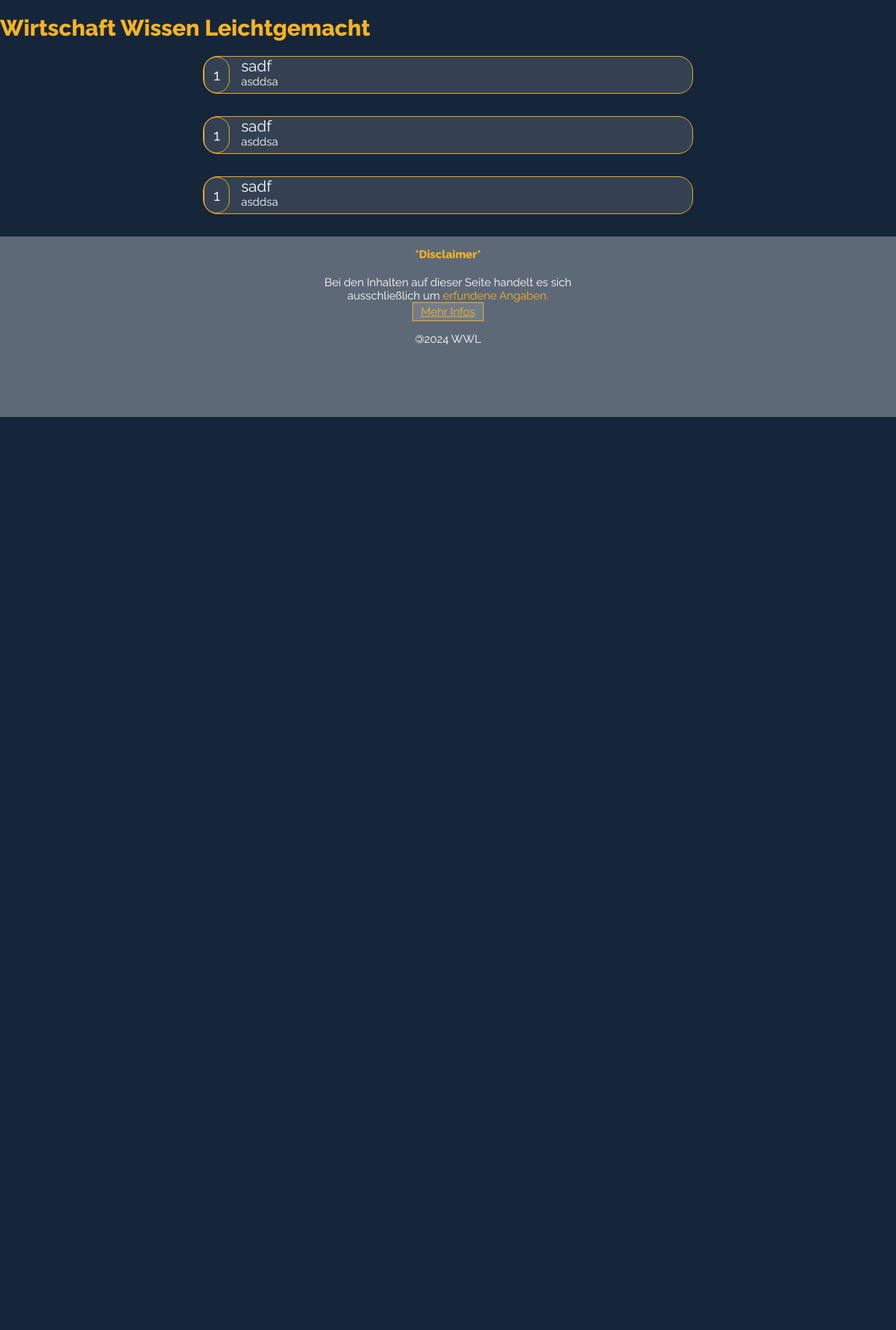
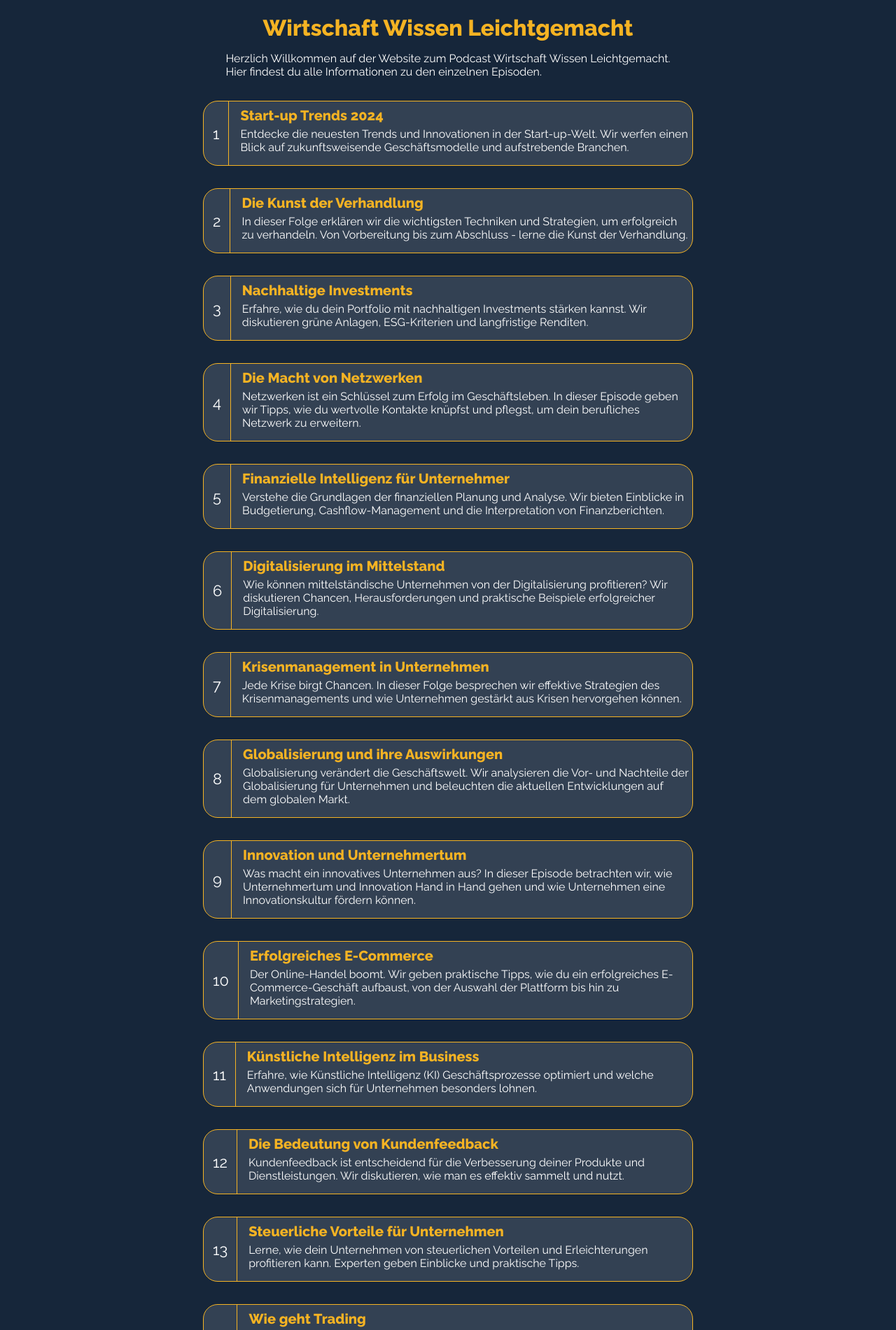
Before and after one commit to wirtschaft-wissen-leichtgemacht/wwl, a PHP site: page / in a window 1280 px wide. Shown: the part 34-1935 px from the top of the page at 70% size. Before the commit the page ends 630 px from the top, so only its background shows below. Run offline with PHP 8.4, Linux system fonts and the light colour scheme.

Commit message:
✨ add all episodes to index file

```diff
--- a/index.html
+++ b/index.html
@@ -37,30 +37,431 @@
         </nav>
         <main>
             <h1>Wirtschaft Wissen Leichtgemacht</h1>
+            <p>
+                Herzlich Willkommen auf der Website zum Podcast Wirtschaft
+                Wissen Leichtgemacht. <br />
+                Hier findest du alle Informationen zu den einzelnen Episoden.
+            </p>
+
             <div class="mainContainer">
                 <div class="mainSpace1"></div>
                 <div class="episode">
                     <div class="episodeNum">1</div>
-                    <div class="episodeTitle">sadf</div>
-                    <div class="description">asddsa</div>
+                    <div class="episodeTitle">
+                        <h2>Start-up Trends 2024</h2>
+                    </div>
+                    <div class="description">
+                        Entdecke die neuesten Trends und Innovationen in der
+                        Start-up-Welt. Wir werfen einen Blick auf
+                        zukunftsweisende Geschäftsmodelle und aufstrebende
+                        Branchen.
+                    </div>
                 </div>
                 <div class="mainSpace2"></div>
             </div>
             <div class="mainContainer">
                 <div class="mainSpace1"></div>
                 <div class="episode">
-                    <div class="episodeNum">1</div>
-                    <div class="episodeTitle">sadf</div>
-                    <div class="description">asddsa</div>
+                    <div class="episodeNum">2</div>
+                    <div class="episodeTitle">
+                        <h2>Die Kunst der Verhandlung</h2>
+                    </div>
+                    <div class="description">
+                        In dieser Folge erklären wir die wichtigsten Techniken
+                        und Strategien, um erfolgreich zu verhandeln. Von
+                        Vorbereitung bis zum Abschluss - lerne die Kunst der
+                        Verhandlung.
+                    </div>
                 </div>
                 <div class="mainSpace2"></div>
             </div>
             <div class="mainContainer">
                 <div class="mainSpace1"></div>
                 <div class="episode">
-                    <div class="episodeNum">1</div>
-                    <div class="episodeTitle">sadf</div>
-                    <div class="description">asddsa</div>
+                    <div class="episodeNum">3</div>
+                    <div class="episodeTitle">
+                        <h2>Nachhaltige Investments</h2>
+                    </div>
+                    <div class="description">
+                        Erfahre, wie du dein Portfolio mit nachhaltigen
+                        Investments stärken kannst. Wir diskutieren grüne
+                        Anlagen, ESG-Kriterien und langfristige Renditen.
+                    </div>
+                </div>
+                <div class="mainSpace2"></div>
+            </div>
+            <div class="mainContainer">
+                <div class="mainSpace1"></div>
+                <div class="episode">
+                    <div class="episodeNum">4</div>
+                    <div class="episodeTitle">
+                        <h2>Die Macht von Netzwerken</h2>
+                    </div>
+                    <div class="description">
+                        Netzwerken ist ein Schlüssel zum Erfolg im
+                        Geschäftsleben. In dieser Episode geben wir Tipps, wie
+                        du wertvolle Kontakte knüpfst und pflegst, um dein
+                        berufliches Netzwerk zu erweitern.
+                    </div>
+                </div>
+                <div class="mainSpace2"></div>
+            </div>
+            <div class="mainContainer">
+                <div class="mainSpace1"></div>
+                <div class="episode">
+                    <div class="episodeNum">5</div>
+                    <div class="episodeTitle">
+                        <h2>Finanzielle Intelligenz für Unternehmer</h2>
+                    </div>
+                    <div class="description">
+                        Verstehe die Grundlagen der finanziellen Planung und
+                        Analyse. Wir bieten Einblicke in Budgetierung,
+                        Cashflow-Management und die Interpretation von
+                        Finanzberichten.
+                    </div>
+                </div>
+                <div class="mainSpace2"></div>
+            </div>
+            <div class="mainContainer">
+                <div class="mainSpace1"></div>
+                <div class="episode">
+                    <div class="episodeNum">6</div>
+                    <div class="episodeTitle">
+                        <h2>Digitalisierung im Mittelstand</h2>
+                    </div>
+                    <div class="description">
+                        Wie können mittelständische Unternehmen von der
+                        Digitalisierung profitieren? Wir diskutieren Chancen,
+                        Herausforderungen und praktische Beispiele erfolgreicher
+                        Digitalisierung.
+                    </div>
+                </div>
+                <div class="mainSpace2"></div>
+            </div>
+            <div class="mainContainer">
+                <div class="mainSpace1"></div>
+                <div class="episode">
+                    <div class="episodeNum">7</div>
+                    <div class="episodeTitle">
+                        <h2>Krisenmanagement in Unternehmen</h2>
+                    </div>
+                    <div class="description">
+                        Jede Krise birgt Chancen. In dieser Folge besprechen wir
+                        effektive Strategien des Krisenmanagements und wie
+                        Unternehmen gestärkt aus Krisen hervorgehen können.
+                    </div>
+                </div>
+                <div class="mainSpace2"></div>
+            </div>
+            <div class="mainContainer">
+                <div class="mainSpace1"></div>
+                <div class="episode">
+                    <div class="episodeNum">8</div>
+                    <div class="episodeTitle">
+                        <h2>Globalisierung und ihre Auswirkungen</h2>
+                    </div>
+                    <div class="description">
+                        Globalisierung verändert die Geschäftswelt. Wir
+                        analysieren die Vor- und Nachteile der Globalisierung
+                        für Unternehmen und beleuchten die aktuellen
+                        Entwicklungen auf dem globalen Markt.
+                    </div>
+                </div>
+                <div class="mainSpace2"></div>
+            </div>
+            <div class="mainContainer">
+                <div class="mainSpace1"></div>
+                <div class="episode">
+                    <div class="episodeNum">9</div>
+                    <div class="episodeTitle">
+                        <h2>Innovation und Unternehmertum</h2>
+                    </div>
+                    <div class="description">
+                        Was macht ein innovatives Unternehmen aus? In dieser
+                        Episode betrachten wir, wie Unternehmertum und
+                        Innovation Hand in Hand gehen und wie Unternehmen eine
+                        Innovationskultur fördern können.
+                    </div>
+                </div>
+                <div class="mainSpace2"></div>
+            </div>
+            <div class="mainContainer">
+                <div class="mainSpace1"></div>
+                <div class="episode">
+                    <div class="episodeNum">10</div>
+                    <div class="episodeTitle">
+                        <h2>Erfolgreiches E-Commerce</h2>
+                    </div>
+                    <div class="description">
+                        Der Online-Handel boomt. Wir geben praktische Tipps, wie
+                        du ein erfolgreiches E-Commerce-Geschäft aufbaust, von
+                        der Auswahl der Plattform bis hin zu
+                        Marketingstrategien.
+                    </div>
+                </div>
+                <div class="mainSpace2"></div>
+            </div>
+            <div class="mainContainer">
+                <div class="mainSpace1"></div>
+                <div class="episode">
+                    <div class="episodeNum">11</div>
+                    <div class="episodeTitle">
+                        <h2>Künstliche Intelligenz im Business</h2>
+                    </div>
+                    <div class="description">
+                        Erfahre, wie Künstliche Intelligenz (KI)
+                        Geschäftsprozesse optimiert und welche Anwendungen sich
+                        für Unternehmen besonders lohnen.
+                    </div>
+                </div>
+                <div class="mainSpace2"></div>
+            </div>
+            <div class="mainContainer">
+                <div class="mainSpace1"></div>
+                <div class="episode">
+                    <div class="episodeNum">12</div>
+                    <div class="episodeTitle">
+                        <h2>Die Bedeutung von Kundenfeedback</h2>
+                    </div>
+                    <div class="description">
+                        Kundenfeedback ist entscheidend für die Verbesserung
+                        deiner Produkte und Dienstleistungen. Wir diskutieren,
+                        wie man es effektiv sammelt und nutzt.
+                    </div>
+                </div>
+                <div class="mainSpace2"></div>
+            </div>
+            <div class="mainContainer">
+                <div class="mainSpace1"></div>
+                <div class="episode">
+                    <div class="episodeNum">13</div>
+                    <div class="episodeTitle">
+                        <h2>Steuerliche Vorteile für Unternehmen</h2>
+                    </div>
+                    <div class="description">
+                        Lerne, wie dein Unternehmen von steuerlichen Vorteilen
+                        und Erleichterungen profitieren kann. Experten geben
+                        Einblicke und praktische Tipps.
+                    </div>
+                </div>
+                <div class="mainSpace2"></div>
+            </div>
+            <div class="mainContainer">
+                <div class="mainSpace1"></div>
+                <div class="episode">
+                    <div class="episodeNum">14</div>
+                    <div class="episodeTitle"><h2>Wie geht Trading</h2></div>
+                    <div class="description">
+                        In dieser Folge geht es um die Grundlagen des Tradings.
+                        Wir erklären, wie du mit Aktien, Devisen und
+                        Kryptowährungen handelst und welche Risiken Trading mit
+                        sich bringt.
+                    </div>
+                </div>
+                <div class="mainSpace2"></div>
+            </div>
+            <div class="mainContainer">
+                <div class="mainSpace1"></div>
+                <div class="episode">
+                    <div class="episodeNum">15</div>
+                    <div class="episodeTitle">
+                        <h2>Marketing in der modernen Wirtschaft</h2>
+                    </div>
+                    <div class="description">
+                        Entdecke, wie sich Marketingstrategien weiterentwickeln
+                        und welche neuen Ansätze besonders effektiv sind, um
+                        Kunden zu erreichen.
+                    </div>
+                </div>
+                <div class="mainSpace2"></div>
+            </div>
+            <div class="mainContainer">
+                <div class="mainSpace1"></div>
+                <div class="episode">
+                    <div class="episodeNum">16</div>
+                    <div class="episodeTitle"><h2>Agiles Management</h2></div>
+                    <div class="description">
+                        Agile Methoden gewinnen immer mehr an Bedeutung. In
+                        dieser Folge beleuchten wir, wie Unternehmen agile
+                        Praktiken erfolgreich implementieren können.
+                    </div>
+                </div>
+                <div class="mainSpace2"></div>
+            </div>
+            <div class="mainContainer">
+                <div class="mainSpace1"></div>
+                <div class="episode">
+                    <div class="episodeNum">17</div>
+                    <div class="episodeTitle">
+                        <h2>Crowdfunding als Finanzierungsquelle</h2>
+                    </div>
+                    <div class="description">
+                        Erfahre, wie Crowdfunding funktioniert und wie es als
+                        Finanzierungsquelle für Projekte und Start-ups genutzt
+                        werden kann.
+                    </div>
+                </div>
+                <div class="mainSpace2"></div>
+            </div>
+            <div class="mainContainer">
+                <div class="mainSpace1"></div>
+                <div class="episode">
+                    <div class="episodeNum">18</div>
+                    <div class="episodeTitle">
+                        <h2>Die Psychologie des Konsumentenverhaltens</h2>
+                    </div>
+                    <div class="description">
+                        Ein tiefer Einblick in das Konsumentenverhalten und wie
+                        Unternehmen diese Erkenntnisse nutzen können, um ihre
+                        Marketingstrategien zu verbessern.
+                    </div>
+                </div>
+                <div class="mainSpace2"></div>
+            </div>
+            <div class="mainContainer">
+                <div class="mainSpace1"></div>
+                <div class="episode">
+                    <div class="episodeNum">19</div>
+                    <div class="episodeTitle">
+                        <h2>Wachstum durch Internationalisierung</h2>
+                    </div>
+                    <div class="description">
+                        Wir diskutieren die Vor- und Nachteile der
+                        Internationalisierung und wie Unternehmen erfolgreich in
+                        neue Märkte expandieren können.
+                    </div>
+                </div>
+                <div class="mainSpace2"></div>
+            </div>
+            <div class="mainContainer">
+                <div class="mainSpace1"></div>
+                <div class="episode">
+                    <div class="episodeNum">20</div>
+                    <div class="episodeTitle">
+                        <h2>Betriebliches Gesundheitsmanagement</h2>
+                    </div>
+                    <div class="description">
+                        Gesundheit am Arbeitsplatz wird immer wichtiger. In
+                        dieser Episode sprechen wir über Maßnahmen und
+                        Strategien zur Förderung der Mitarbeitergesundheit.
+                    </div>
+                </div>
+                <div class="mainSpace2"></div>
+            </div>
+            <div class="mainContainer">
+                <div class="mainSpace1"></div>
+                <div class="episode">
+                    <div class="episodeNum">21</div>
+                    <div class="episodeTitle">
+                        <h2>Corporate Social Responsibility (CSR)</h2>
+                    </div>
+                    <div class="description">
+                        CSR ist mehr als nur ein Trend. Erfahre, wie Unternehmen
+                        gesellschaftliche Verantwortung übernehmen und davon
+                        profitieren können.
+                    </div>
+                </div>
+                <div class="mainSpace2"></div>
+            </div>
+            <div class="mainContainer">
+                <div class="mainSpace1"></div>
+                <div class="episode">
+                    <div class="episodeNum">22</div>
+                    <div class="episodeTitle">
+                        <h2>Erfolgsfaktoren im Projektmanagement</h2>
+                    </div>
+                    <div class="description">
+                        Was macht ein Projekt erfolgreich? Wir beleuchten die
+                        wichtigsten Erfolgsfaktoren und geben praktische Tipps
+                        für effektives Projektmanagement.
+                    </div>
+                </div>
+                <div class="mainSpace2"></div>
+            </div>
+            <div class="mainContainer">
+                <div class="mainSpace1"></div>
+                <div class="episode">
+                    <div class="episodeNum">23</div>
+                    <div class="episodeTitle">
+                        <h2>Digitaler Wandel und Führung</h2>
+                    </div>
+                    <div class="description">
+                        Die Digitalisierung verändert die Führungskultur. Wir
+                        diskutieren, wie Führungskräfte den digitalen Wandel
+                        gestalten und ihre Teams erfolgreich führen können.
+                    </div>
+                </div>
+                <div class="mainSpace2"></div>
+            </div>
+            <div class="mainContainer">
+                <div class="mainSpace1"></div>
+                <div class="episode">
+                    <div class="episodeNum">24</div>
+                    <div class="episodeTitle">
+                        <h2>Frauen in Führungspositionen</h2>
+                    </div>
+                    <div class="description">
+                        Die Rolle von Frauen in der Wirtschaft wird zunehmend
+                        wichtiger. Wir sprechen über Herausforderungen, Erfolge
+                        und Strategien für mehr Diversität in
+                        Führungspositionen.
+                    </div>
+                </div>
+                <div class="mainSpace2"></div>
+            </div>
+            <div class="mainContainer">
+                <div class="mainSpace1"></div>
+                <div class="episode">
+                    <div class="episodeNum">25</div>
+                    <div class="episodeTitle">
+                        <h2>Trends im Personalmanagement</h2>
+                    </div>
+                    <div class="description">
+                        Die Arbeitswelt verändert sich. Wir besprechen aktuelle
+                        Trends im Personalmanagement und wie Unternehmen darauf
+                        reagieren können.
+                    </div>
+                </div>
+                <div class="mainSpace2"></div>
+            </div>
+            <div class="mainContainer">
+                <div class="mainSpace1"></div>
+                <div class="episode">
+                    <div class="episodeNum">26</div>
+                    <div class="episodeTitle"><h2>Mobile Payment</h2></div>
+                    <div class="description">
+                        Mobile Payment wird immer beliebter. Wir diskutieren die
+                        Vorteile, Herausforderungen und Zukunftsaussichten von
+                        Zahlungen per Smartphone.
+                    </div>
+                </div>
+                <div class="mainSpace2"></div>
+            </div>
+            <div class="mainContainer">
+                <div class="mainSpace1"></div>
+                <div class="episode">
+                    <div class="episodeTitle">
+                        <h2>Schulden und DataBroker</h2>
+                    </div>
+                    <div class="description">
+                        Schulden sind ein heikles Thema. In dieser Folge
+                        sprechen wir über den Umgang mit Schulden.
+                    </div>
+                </div>
+                <div class="mainSpace2"></div>
+            </div>
+            <div class="mainContainer">
+                <div class="mainSpace1"></div>
+                <div class="episode">
+                    <div class="episodeNum">28</div>
+                    <div class="episodeTitle">
+                        <h2>Versicherungen und ihre Rolle in der Wirtschaft</h2>
+                    </div>
+                    <div class="description">
+                        Versicherungen sind ein wichtiger Bestandteil der
+                        modernen Wirtschaft. Wir diskutieren ihre Rolle und
+                        Bedeutung für Unternehmen und Privatpersonen.
+                    </div>
                 </div>
                 <div class="mainSpace2"></div>
             </div>
--- a/styles/index/maingrid.css
+++ b/styles/index/maingrid.css
@@ -17,8 +17,8 @@
 .episode {
     display: grid;
     grid-template-columns: min-content 1fr;
-    grid-template-rows: 1fr 1fr;
-    gap: 0px 1rem;
+    grid-template-rows: min-content 1fr;
+    gap: 5px 1rem;
     grid-auto-flow: row;
     grid-template-areas:
         "episodeNum episodeTitle"
--- a/styles/index/style.css
+++ b/styles/index/style.css
@@ -60,6 +60,19 @@
 /* ----------------------------------------------------------------------------------------------------------------------------------------------------------------------------------------------- */
 /* main start */
 
+main h1 {
+    padding-top: 1rem;
+    padding-bottom: 1rem;
+    width: fit-content;
+    margin: auto;
+}
+
+main p {
+    width: fit-content;
+    margin: auto;
+    padding-bottom: 2rem;
+}
+
 .episode {
     background-color: var(--episode-background-color);
     border-radius: 21px;
@@ -68,16 +81,19 @@
 
 .episodeNum {
     font-size: 22px;
-    border: 1px solid var(--accent-color);
+    border-right: 1px solid var(--accent-color);
     padding: 0px 13px;
-    border-radius: 20px;
 }
 
-.episodeTitle {
-    font-size: 22px;
+.episodeTitle h2 {
+    font-size: 20px;
+    padding-top: 8px;
+    margin: 0;
 }
 
 .description {
+    padding-bottom: 1rem;
+    padding-right: 4px;
 }
 
 /* main end */
```
